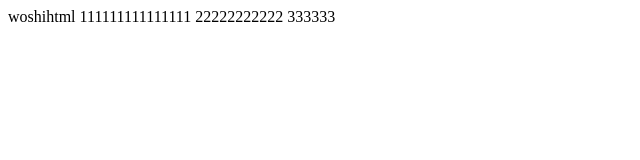
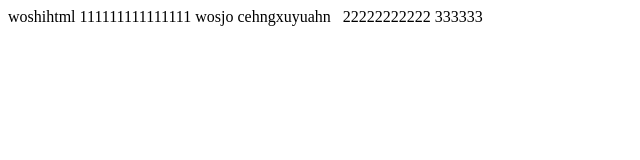
Before and after one commit to zhangxainsheng/git-demo, a plain HTML site: page index.html in a window 1280 px wide. Shown: the whole page, without its empty margins (0-640 px from the left). Drawn offline with Linux system fonts and the light colour scheme.

Commit message:
冲突提交

```diff
--- a/index.html
+++ b/index.html
@@ -7,6 +7,7 @@
 	<body>
 	woshihtml
 	111111111111111
+	wosjo cehngxuyuahn  &nbsp;
 	22222222222
 	333333
 	</body>
```
